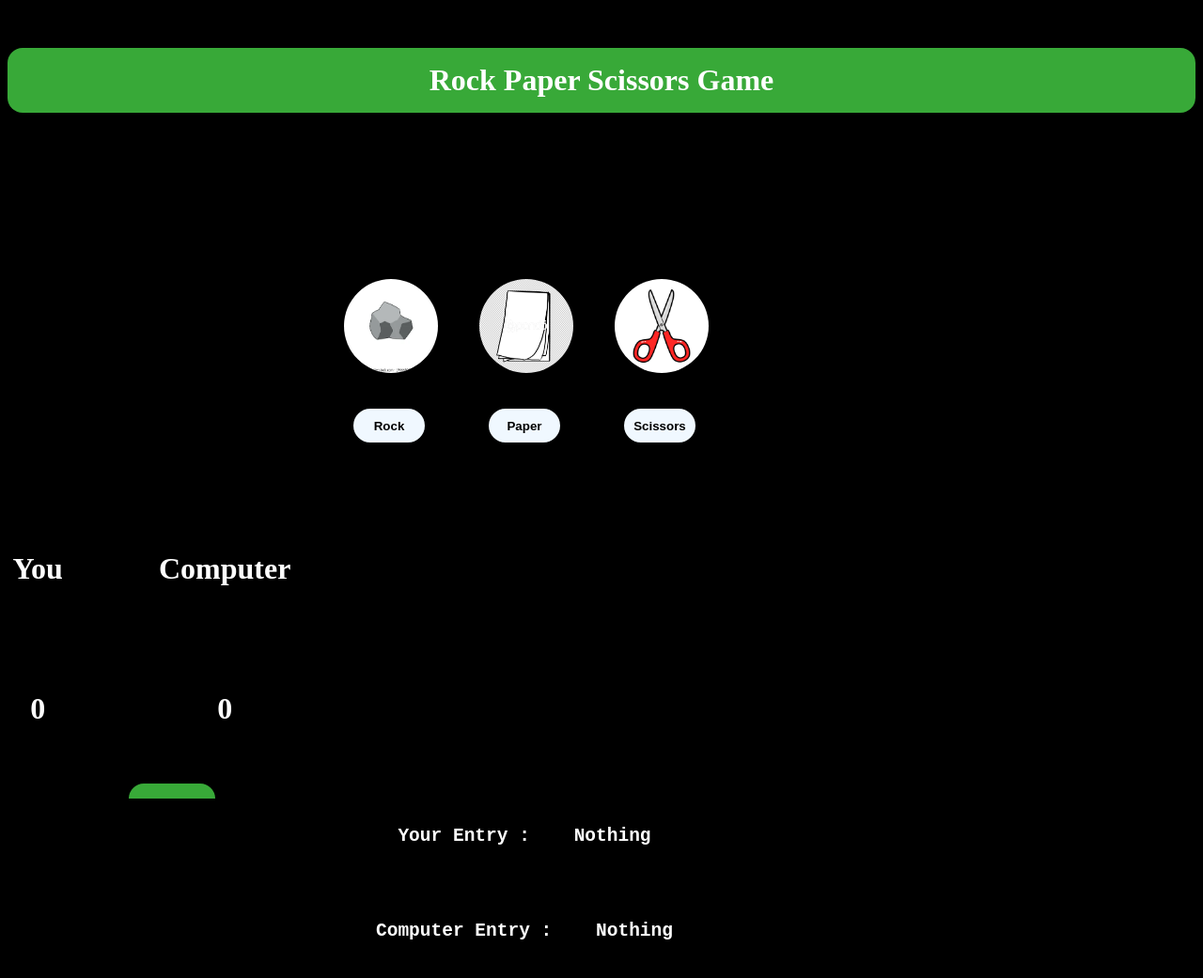
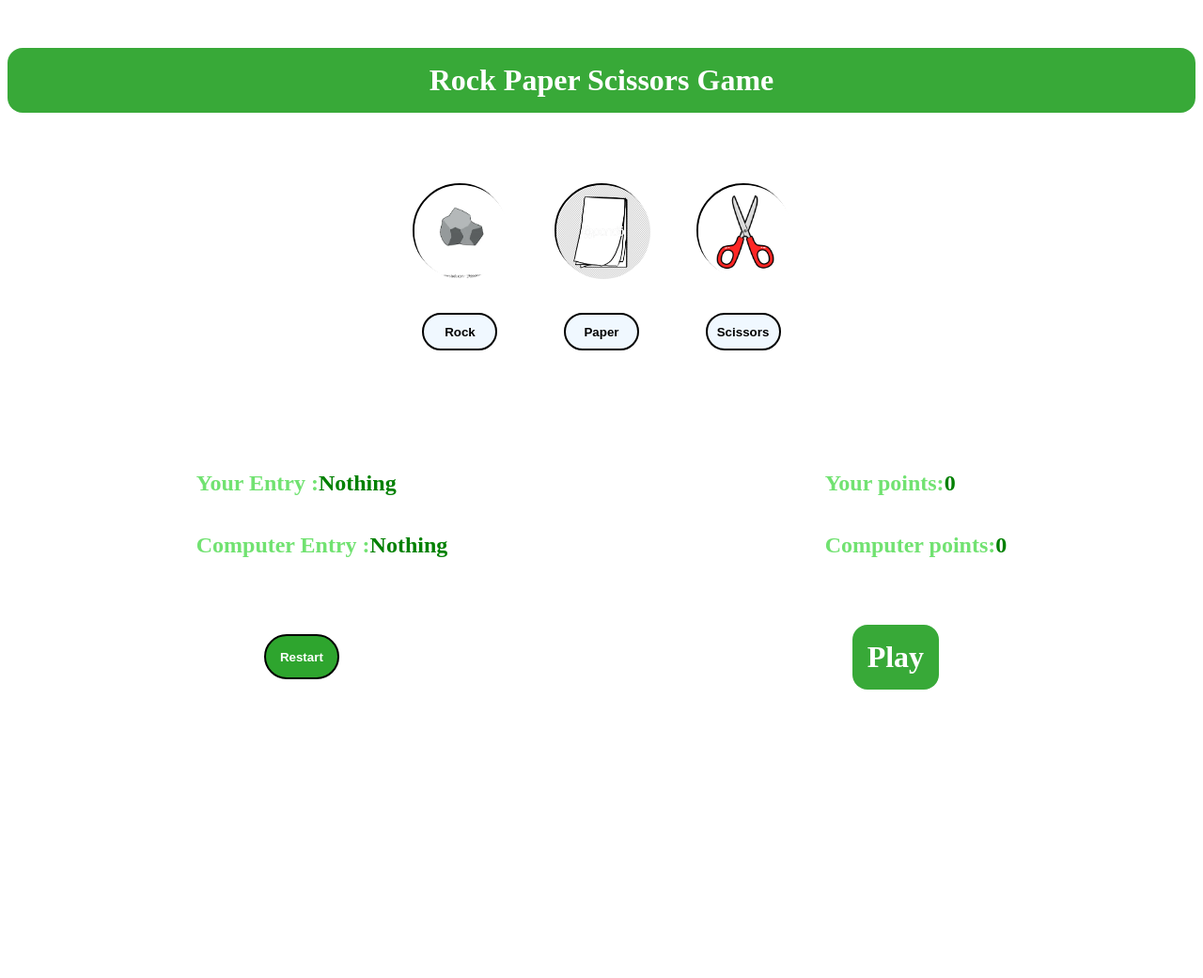
Before and after one commit to MohammedFawzaan/RockPaperScissors_JsProject_, a plain HTML site: page index.html in a window 1280 px wide. Shown: the whole page at 94% size. After the commit the page ends 800 px from the top, so only its background shows below. Drawn offline with Linux system fonts and the light colour scheme.

Commit message:
Game Updated

```diff
--- a/app.js
+++ b/app.js
@@ -1,16 +1,27 @@
 let b1 = document.querySelector('#b1');
 let yp = 0, cp = 0;
 
-b1.addEventListener('click', function () {
-    let computer = "";
+let yourcall = document.querySelector('#yourcall');
+let compcall = document.querySelector('#compcall');
+
+let yourpoints = document.querySelector('#yourpoints');
+let comppoints = document.querySelector('#comppoints');
+
+let win = document.querySelector('#win');
+
+let computerfun = function() {
     let random = Math.floor(Math.random() * 3);
     if (random == 0) {
-        computer = "Rock";
+        return "Rock";
     } else if (random == 1) {
-        computer = "Paper";
+        return "Paper";
     } else if (random == 2) {
-        computer = "Scissors";
+        return "Scissors";
     }
+}
+
+b1.addEventListener('click', function () {
+    let computer = computerfun();
 
     yourcall.innerHTML = "Rock";
     compcall.innerHTML = computer;
@@ -20,26 +31,21 @@ b1.addEventListener('click', function () {
     } else if (computer == "Paper") {
         cp++;
         comppoints.innerHTML = cp;
+        win.innerHTML = "Computer won this Round";
     } else if (computer == "Scissors") {
         yp++;
         yourpoints.innerHTML = yp;
+        win.innerHTML = "You won this round";
     } else {
         console.log("Draw")
     }
 });
 
+
 let b2 = document.querySelector('#b2');
 
 b2.addEventListener('click', function () {
-    let computer = "";
-    let random = Math.floor(Math.random() * 3);
-    if (random == 0) {
-        computer = "Rock";
-    } else if (random == 1) {
-        computer = "Paper";
-    } else if (random == 2) {
-        computer = "Scissors";
-    }
+    let computer = computerfun();
 
     yourcall.innerHTML = "Paper";
     compcall.innerHTML = computer;
@@ -49,9 +55,11 @@ b2.addEventListener('click', function () {
     } else if (computer == "Scissors") {
         cp++;
         comppoints.innerHTML = cp;
+        win.innerHTML = "Computer won this Round";
     } else if (computer == "Rock") {
         yp++;
         yourpoints.innerHTML = yp;
+        win.innerHTML = "You won this round";
     } else {
         console.log("Draw")
     }
@@ -60,15 +68,7 @@ b2.addEventListener('click', function () {
 let b3 = document.querySelector('#b3');
 
 b3.addEventListener('click', function () {
-    let computer = "";
-    let random = Math.floor(Math.random() * 3);
-    if (random == 0) {
-        computer = "Rock";
-    } else if (random == 1) {
-        computer = "Paper";
-    } else if (random == 2) {
-        computer = "Scissors";
-    }
+    let computer = computerfun();
 
     yourcall.innerHTML = "Scissors";
     compcall.innerHTML = computer;
@@ -78,27 +78,24 @@ b3.addEventListener('click', function () {
     } else if (computer == "Rock") {
         cp++;
         comppoints.innerHTML = cp;
+        win.innerHTML = "Computer won this Round";
     } else if (computer == "Paper") {
         yp++;
         yourpoints.innerHTML = yp;
+        win.innerHTML = "You won this round";
     } else {
         console.log("Draw")
     }
 });
 
-let yourcall = document.querySelector('#yourcall');
-let compcall = document.querySelector('#compcall');
+let b4 = document.querySelector('#Restartbtn');
 
-let yourpoints = document.querySelector('#yourpoints');
-let comppoints = document.querySelector('#comppoints');
+b4.addEventListener('click', function () {
+    yourpoints.innerHTML = '0';
+    comppoints.innerHTML = '0';
 
-let winner = document.querySelector("#win");
+    yourcall.innerHTML = 'Nothing';
+    compcall.innerHTML = 'Nothing';
 
-if (yourpoints.innerHTML == "3") {
-    winner.innerHTML = "You won";
-}
-else if (comppoints.innerHTML == "3") {
-    winner.innerHTML = "Computer won";
-} else {
-    winner.innerHTML = "Play";
-}
+    win.innerHTML = "Play";
+});
--- a/index.html
+++ b/index.html
@@ -10,52 +10,52 @@
 </head>
 
 <body>
-    <h1>Rock Paper Scissors Game</h1>
-    <div class="Total">
-        <div class="Main">
+    <div class="Main">
+        <h1>Rock Paper Scissors Game</h1>
+        <div class="inside">
             <div class="Elements">
                 <img src="./assets/Rock.webp" alt="">
-                <button id="b1">Rock</button>
+                <button class="button" id="b1">Rock</button>
             </div>
             <div class="Elements">
                 <img src="./assets/paper.webp" alt="">
-                <button id="b2">Paper</button>
+                <button class="button" id="b2">Paper</button>
             </div>
             <div class="Elements">
                 <img src="./assets/scissors.jpg" alt="">
-                <button id="b3">Scissors</button>
+                <button class="button" id="b3">Scissors</button>
             </div>
         </div>
+    </div>
 
-        <div class="sidebar">
-            <div class="t">
-                <table>
-                    <tr>
-                        <th>You</th>
-                        <th>Computer</th>
-                    </tr>
-                    <tr>
-                        <td id="yourpoints">0</td>
-                        <td id="comppoints">0</td>
-                    </tr>
-                </table>
+    <div class="Content">
+        <div>
+            <div class="entry">
+                <h2 class="black">Your Entry :</h2>
+                <h2 id="yourcall">Nothing</h2>
             </div>
-            <div>
-                <h1 id="win" >Play Now</h1>
+            <div class="entry">
+                <h2 class="black">Computer Entry :</h2>
+                <h2 id="compcall">Nothing</h2>
             </div>
         </div>
+        <div>
+            <div class="points">
+                <div class="entry">
+                    <h2 class="black">Your points:</h2>
+                    <h2 id="yourpoints">0</h2>
+                </div>
+                <div class="entry">
+                    <h2 class="black">Computer points:</h2>
+                    <h2 id="comppoints">0</h2>
+                </div>
+            </div>
+        </div>
+    </div>
 
-        <div class="Footer">
-            <div class="userentry">
-                <h2><pre>Your Entry :   </pre></h2>
-                <h2 id="yourcall"><pre> Nothing</pre></h2>
-            </div>
-            <div class="computerentry">
-                <h2><pre>Computer Entry :   </pre></h2>
-                <h2 id="compcall"><pre> Nothing</pre></h2>
-            </div>
-
-        </div>
+    <div class="Footer">
+        <button id="Restartbtn">Restart</button>
+        <h1 id="win" >Play</h1>
     </div>
 
     <script src="app.js"></script>
--- a/styles.css
+++ b/styles.css
@@ -1,22 +1,19 @@
-.Total {
-    display: flex;
-    flex-wrap: wrap;
-    height: 100%;
-    width: 100%;
-}
 * {
-    color: white;
-    background-color: black;
     box-sizing: border-box;
 }
+
 .Main {
-    height: 350px;
-    width: 1100px;
+    margin: 3rem auto 3rem;
+}
+
+.inside {
     display: flex;
     align-items: center;
     justify-content: center;
     flex-wrap: wrap;
+
 }
+
 h1 {
     text-align: center;
     margin-top: 4%;
@@ -26,7 +23,9 @@ h1 {
     background-color: rgb(56, 169, 56);
     border-radius: 1rem;
     padding: 1rem;
+    cursor: pointer;
 }
+
 .Elements {
     height: 100px;
     width: 100px;
@@ -36,12 +35,15 @@ h1 {
     object-fit: fill;
     margin: 2%;
 }
+
 img {
     height: 100px;
     width: 100px;
     border-radius: 50%;
+    border: none;
 }
-button {
+
+.button {
     text-align: center;
     height: 2.5rem;
     width: 5rem;
@@ -55,46 +57,43 @@ button {
     font-weight: bolder;
 }
 
-.userentry {
+.Content {
+    margin-top: 10rem;
+    display: flex;
+    align-items: center;
+    justify-content: space-around;
+}
+
+.entry {
     text-align: center;
     display: flex;
-    font-family: 'Gill Sans', 'Gill Sans MT', Calibri, 'Trebuchet MS', sans-serif;
-    color: rgb(56, 169, 56);
-}
-.computerentry {
-    text-align: center;
-    display: flex;
-    font-family: 'Gill Sans', 'Gill Sans MT', Calibri, 'Trebuchet MS', sans-serif;
-    color: rgb(56, 169, 56);
+    color: green;
 }
 
-.sidebar {
-    display: flex;
-    align-items:center;
-    justify-content: space-between;
-    flex-direction: column;
-    height: 330px;
-    width: 350px;
-    padding: 10px;
+.black {
+    color: rgb(113, 226, 113);
+}
+
+.entry p {
     text-align: center;
 }
 
 .Footer {
-    height: 180px;
-    width: 1100px;
-    text-align: center;
     display: flex;
-    flex-direction: column;
-    justify-content: center;
     align-items: center;
+    justify-content: space-around;
 }
 
-table {
-    height: 300px;
-    width: 400px;
+#Restartbtn {
     text-align: center;
-    font-size: xx-large;
+    height: 3rem;
+    width: 5rem;
+    cursor: pointer;
+    color: white;
+    background-color: rgb(46, 165, 46);
+    border: 2px solid black;
+    border-radius: 1.5rem;
+    margin-top: 2rem;
+    margin-bottom: 2rem;
     font-weight: bolder;
 }
-
-/* Done again */
```
Also changed, not shown: 1 other file.
